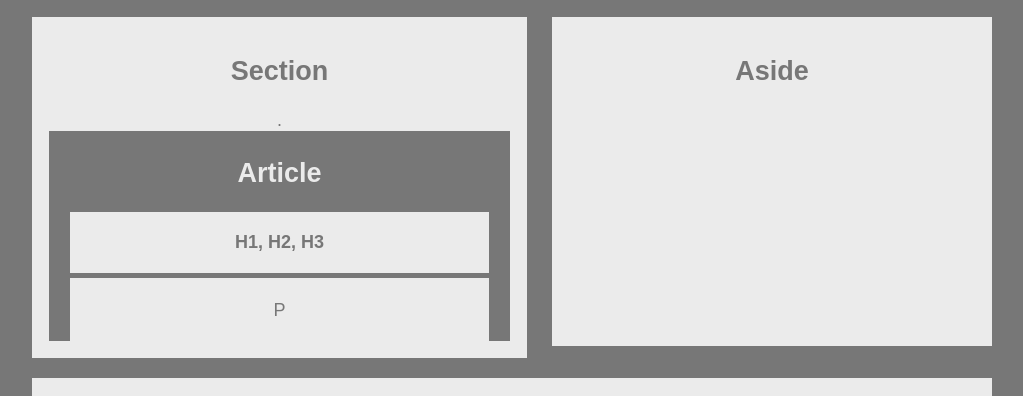
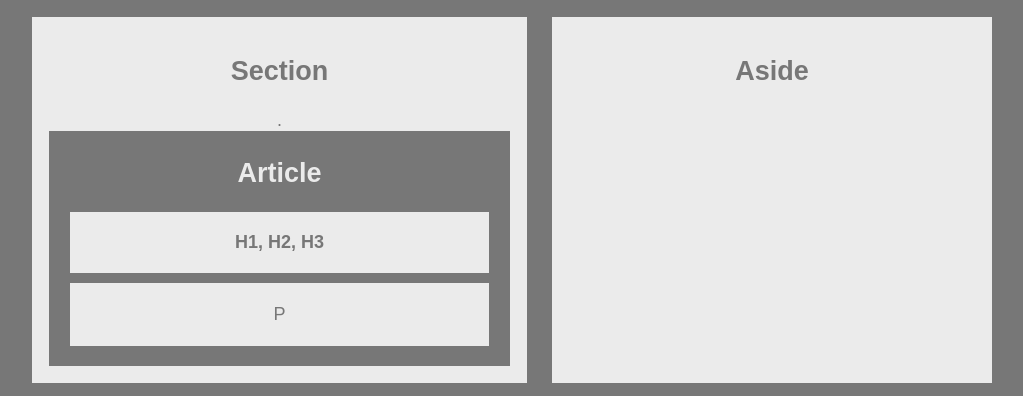
Before and after one commit to LMorel77/HW-Wireframe, a plain HTML site: page Index.html in a window 1280 px wide. Shown: the part 243-639 px from the top of the page, without its empty margins (32-1055 px from the left). Drawn offline with Linux system fonts and the light colour scheme.

Commit message:
Fixed some errors

```diff
--- a/Style.css
+++ b/Style.css
@@ -1,7 +1,7 @@
 #aheaders {
     background-color: #ebebeb;
     color: #777;
-    margin-bottom: 5px;
+    margin-bottom: 10px;
     margin-left: 3.5%;
     margin-right: 3.5%;
     padding: 20px;
@@ -11,18 +11,18 @@
     color: #777;
     margin-left: 3.5%;
     margin-right: 3.5%;
-    padding: 4px;
+    padding: 3px;
 }
 article {
     background-color: #777;
     color: #ebebeb;
-    height: 200px;
+    height: 225px;
     padding: 5px;
 }
 aside {
     background-color: #ebebeb;
     float: right;
-    height: 312px;
+    height: 349px;
     margin-bottom: 20px;
     margin-top: 20px;
     padding-top: 17px;
```
